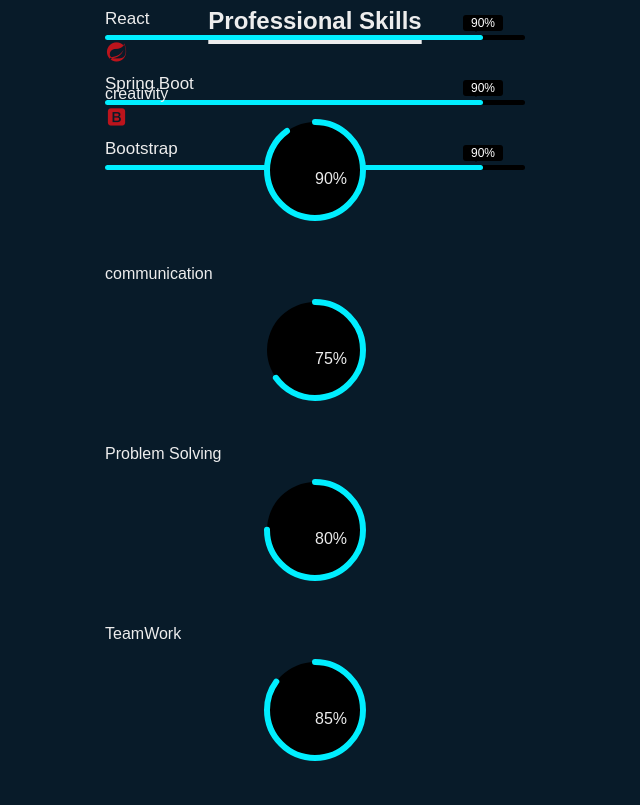
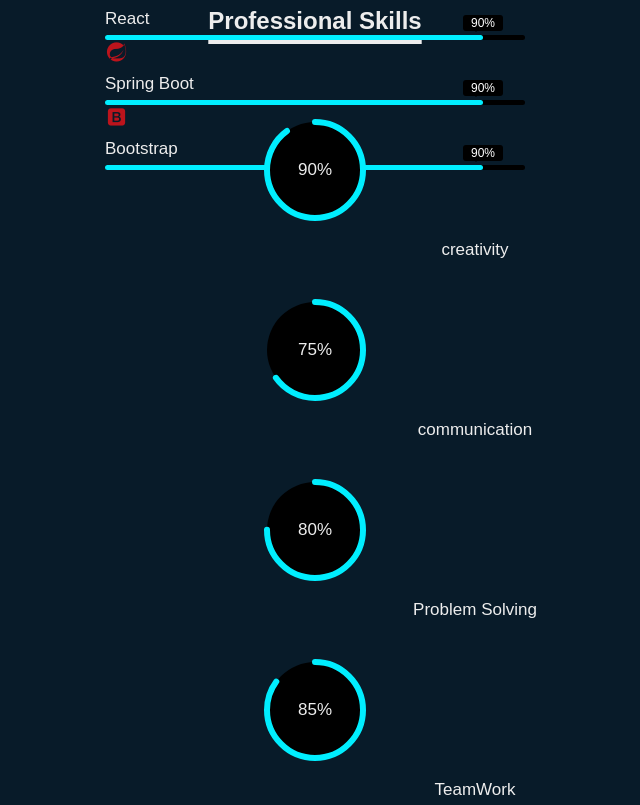
Before and after one commit to kenkwoelizabeth/Portfolio-Project-using-HTML-CSS-and-JavaScript, a plain HTML site: page index.html in a window 1280 px wide. Shown: the part 3303-4108 px from the top of the page, without its empty margins (105-745 px from the left). Drawn offline with nearby package versions, Linux system fonts and the light colour scheme.

Commit message:
Still on skills

```diff
--- a/index.html
+++ b/index.html
@@ -227,7 +227,22 @@
 
     </section>
 
+<section>
+<div id="portfolio" id="project">
 
+
+
+
+
+
+
+
+</div>
+
+
+
+
+</section>
 
 
 
--- a/style.css
+++ b/style.css
@@ -473,11 +473,26 @@ section {
   position: absolute;
   top: 50%;
   left: 50%;
-  transform: translate();
+  transform: translate(-50%, -50%);
+  font-size: 17px;
+  font-weight: 500;
+  animation: showText 0.5s 1s linear forwards;
+  opacity: 0;
 }
 
 
-
+.radial-bar .text{
+width: 100%;
+position: absolute;
+text-align: center;
+left: 50%;
+bottom: -5px;
+transform: translateX(-50px);
+font-size: 17px;
+font-weight: 500;
+animation: showText 0.5s 1s linear forwards;
+opacity: 0;
+}
 
 
 
```
